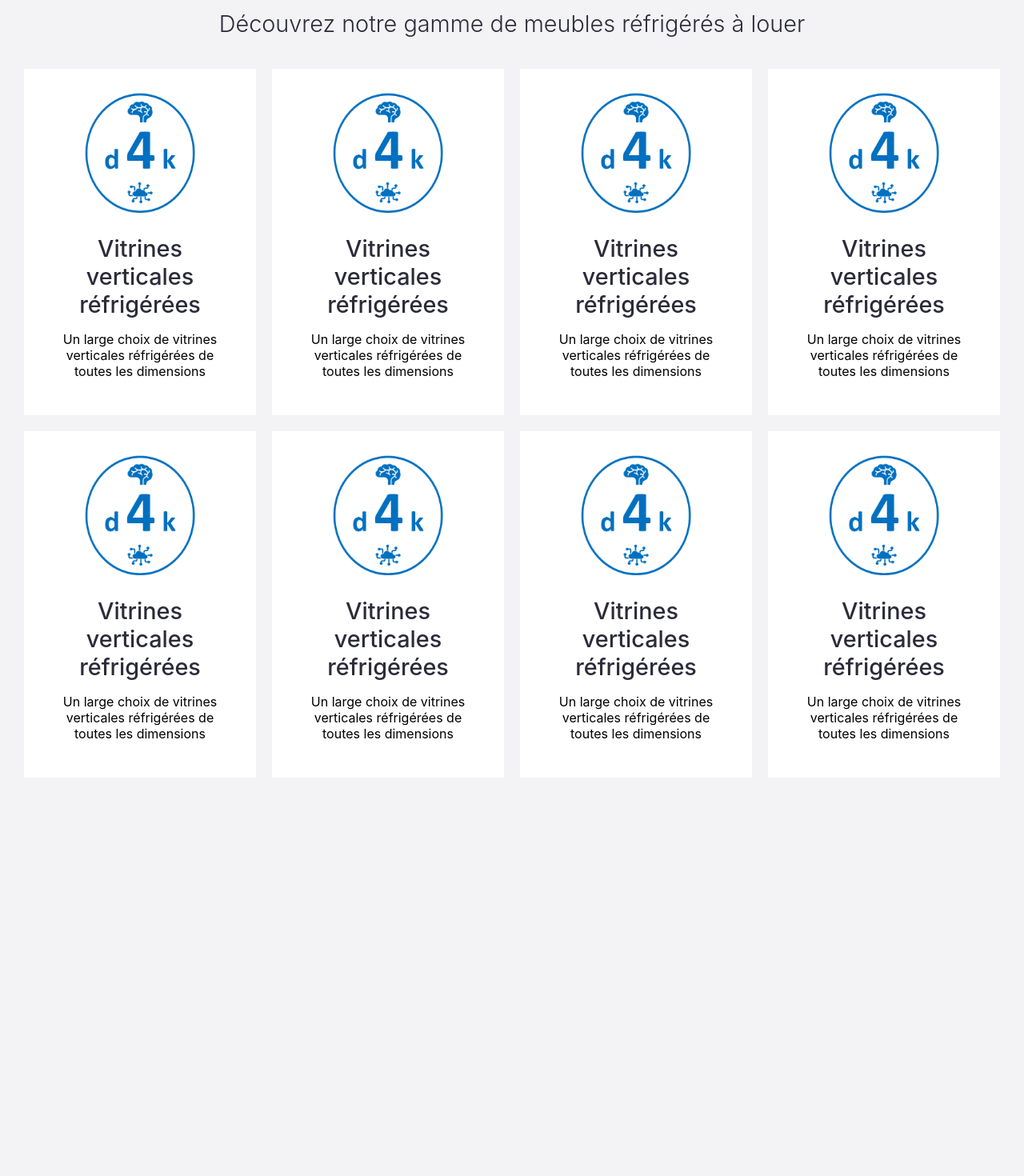
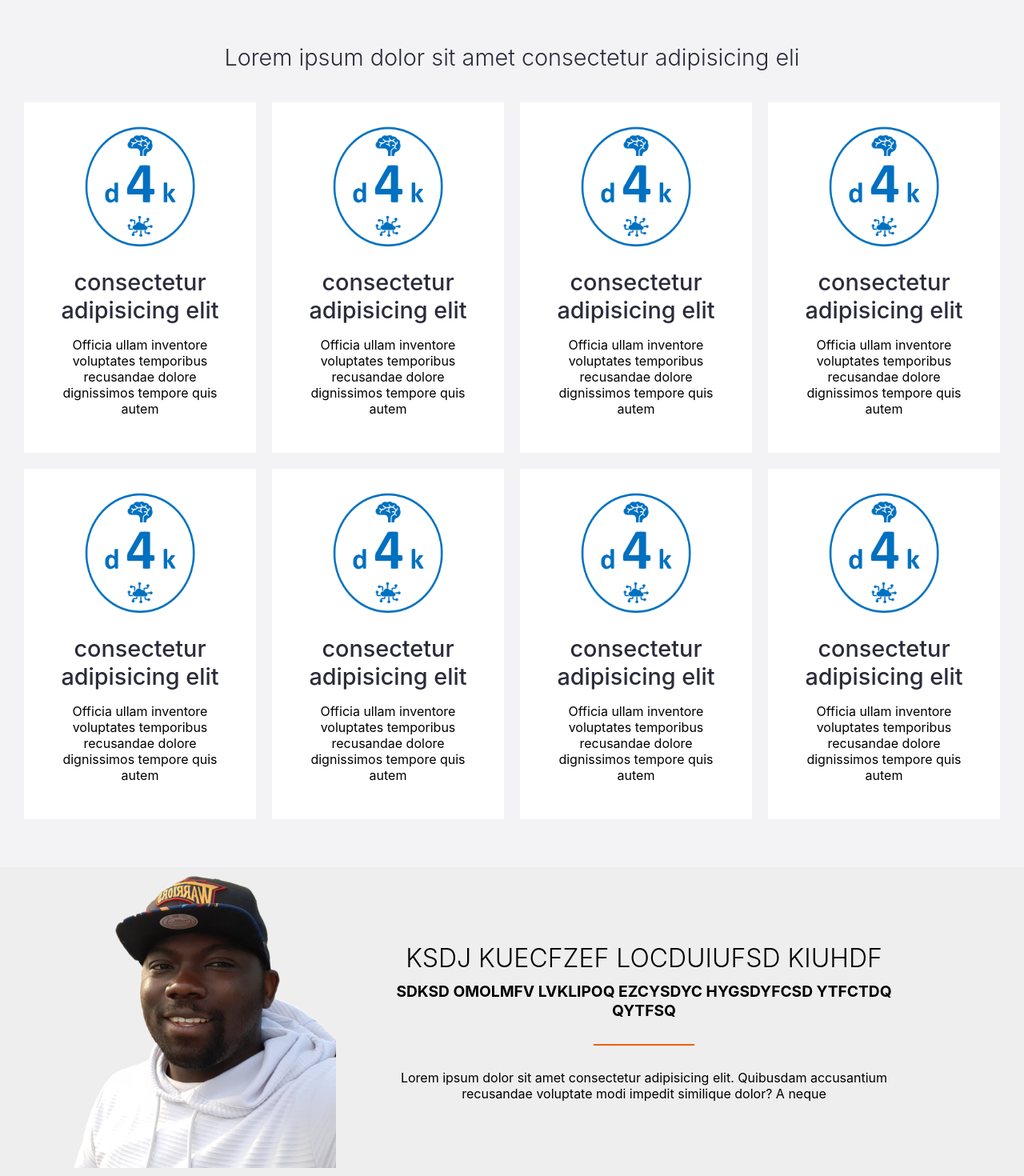
Before and after one commit to Ewoki-ebouele-ange/data4know-presentation, a React (Create React App) app: page / in a window 1280 px wide. Shown: the part 661-2131 px from the top of the page at 80% size. Before the commit the page ends 1663 px from the top, so only its background shows below. Built offline with nearby package versions, Linux system fonts and the light colour scheme.

Commit message:
Commit 06-08

```diff
--- a/src/components/Accueil/Accueil.css
+++ b/src/components/Accueil/Accueil.css
@@ -121,6 +121,50 @@
     color: #E66210;
 }
 
+.my_present{
+    display: flex;
+    padding: 10px 90px ;
+    background-color: rgb(238, 238, 238);
+    margin-top: 30px;
+    align-items: center;
+}
+
+.my_present img{
+    width: 30%;
+}
+
+.my_desc{
+    display: flex;
+    flex-direction: column;
+    padding: 70px;
+    text-align: center;
+    gap: 10px;
+    align-items: center;
+}
+
+.my_desc h1{
+    font-weight: 350;
+    margin: 0;
+}
+
+.my_desc h2{
+    margin: 0;
+    font-weight: 700;
+    font-size: 1.2rem;
+}
+
+.hr1{
+    display: block;
+    width: 20%;
+    background-color: #E66210;
+    height: 2px;
+    margin: 20px 0;
+}
+
+.my_desc p{
+    margin: 0;
+}
+
 @media(max-width:990px) {
     .location_meuble{
         flex-direction: column;
@@ -150,3 +194,21 @@
         width: 100%;
     }
 }
+
+@media(max-width:1080px) {
+    .my_present{
+        padding: 10px 10px ;
+    }
+    .my_desc{
+        padding: 40px;
+    }
+}
+
+@media(max-width:700px) {
+    .my_present{
+        flex-direction: column;
+    }
+    .my_present img{
+        width: 70%;
+    }
+}
--- a/src/components/Accueil/Accueil.jsx
+++ b/src/components/Accueil/Accueil.jsx
@@ -2,6 +2,7 @@ import React from "react";
 import './Accueil.css'
 import data4 from "../../Assets/low logo blue.png"
 import Img from "../../Assets/low logo blue.png"
+import Sergio from '../../Assets/sergio.png'
 
 export default function Accueil(){
 
@@ -11,81 +12,89 @@ export default function Accueil(){
             <div className="location_meuble">
                 <div className="location_desc">
                     <h1 className="frigorifiques">
-                        Location de meubles frigorifiques
+                        Lorem ipsum dolor sit amet consectetur adipisicing elit
                     </h1>
                     <p className="large">
-                        Un large choix de location de matériels réfrigérés récents disponibles en froid positif, en froid négatif ou en bi-température. <br /> <br />
-                        <a href="#">Bacs réfrigérés</a>, <a href="#">vitrines murales frigorifiques</a>, vitrines service arrière accompagnées de <a href="#">balances</a> et trancheurs spécialement conçus pour recevoir votre PLV afin de valoriser vos produits. <br /> <br />
-                        Notre métier : pourvoir à vos besoins ponctuels en froid. Notre force : la réactivité. France Gel est à votre écoute !
+                        Lorem ipsum dolor sit amet consectetur adipisicing elit. Beatae sequi voluptate inventore exercitationem sint voluptatibus labore officiis molestiae tempora expedita rem quas eveniet, eos alias quia assumenda. Culpa, rem quo? <br /> <br />
+                        <a href="#">sit amet consectetur </a>, <a href="#">Beatae sequi voluptate inventore</a>, vitrines service arrière accompagnées de <a href="#">exercitationem</a> et trancheurs spécialement conçus pour recevoir votre PLV afin de valoriser vos produits. <br /> <br />
+                        Lorem ipsum dolor sit, amet consectetur adipisicing elit. Officia ullam inventore voluptates temporibus recusandae dolore dignissimos tempore quis autem ad quod sed ab iusto, maiores deleniti magni. Quis, aliquam numquam?
                     </p>
-                    <span className="dem_devis">DEMANDE DE DEVIS EXPRESS</span>
+                    <span className="dem_devis">SKDYFIEFE LIZOFKZE LZIEHFZE</span>
                 </div>
                 <div className="image_acc">
                     <img src={data4} alt="image_face" />
                 </div>
             </div>
             <div className="decouverte">
-                <h2>Découvrez notre gamme de meubles réfrigérés à louer</h2>
+                <h2>Lorem ipsum dolor sit amet consectetur adipisicing eli</h2>
                 <div className="vitrines">
                     <div className="card_vit">
                             <img src={Img} alt="" />
                         <div className="desc_img">
-                            <h2>Vitrines verticales réfrigérées</h2>
-                            <p>Un large choix de vitrines verticales réfrigérées de toutes les dimensions</p>
+                            <h2>consectetur adipisicing elit</h2>
+                            <p>Officia ullam inventore voluptates temporibus recusandae dolore dignissimos tempore quis autem</p>
                         </div>
                     </div>
                     <div className="card_vit">
                             <img src={Img} alt="" />
                         <div className="desc_img">
-                            <h2>Vitrines verticales réfrigérées</h2>
-                            <p>Un large choix de vitrines verticales réfrigérées de toutes les dimensions</p>
+                            <h2>consectetur adipisicing elit</h2>
+                            <p>Officia ullam inventore voluptates temporibus recusandae dolore dignissimos tempore quis autem</p>
                         </div>
                     </div>
                     <div className="card_vit">
                             <img src={Img} alt="" />
                         <div className="desc_img">
-                            <h2>Vitrines verticales réfrigérées</h2>
-                            <p>Un large choix de vitrines verticales réfrigérées de toutes les dimensions</p>
+                            <h2>consectetur adipisicing elit</h2>
+                            <p>Officia ullam inventore voluptates temporibus recusandae dolore dignissimos tempore quis autem</p>
                         </div>
                     </div>
                     <div className="card_vit">
                             <img src={Img} alt="" />
                         <div className="desc_img">
-                            <h2>Vitrines verticales réfrigérées</h2>
-                            <p>Un large choix de vitrines verticales réfrigérées de toutes les dimensions</p>
+                            <h2>consectetur adipisicing elit</h2>
+                            <p>Officia ullam inventore voluptates temporibus recusandae dolore dignissimos tempore quis autem</p>
                         </div>
                     </div>
                     <div className="card_vit">
                             <img src={Img} alt="" />
                         <div className="desc_img">
-                            <h2>Vitrines verticales réfrigérées</h2>
-                            <p>Un large choix de vitrines verticales réfrigérées de toutes les dimensions</p>
+                            <h2>consectetur adipisicing elit</h2>
+                            <p>Officia ullam inventore voluptates temporibus recusandae dolore dignissimos tempore quis autem</p>
                         </div>
                     </div>
                     <div className="card_vit">
                             <img src={Img} alt="" />
                         <div className="desc_img">
-                            <h2>Vitrines verticales réfrigérées</h2>
-                            <p>Un large choix de vitrines verticales réfrigérées de toutes les dimensions</p>
+                            <h2>consectetur adipisicing elit</h2>
+                            <p>Officia ullam inventore voluptates temporibus recusandae dolore dignissimos tempore quis autem</p>
                         </div>
                     </div>
                     <div className="card_vit">
                             <img src={Img} alt="" />
                         <div className="desc_img">
-                            <h2>Vitrines verticales réfrigérées</h2>
-                            <p>Un large choix de vitrines verticales réfrigérées de toutes les dimensions</p>
+                            <h2>consectetur adipisicing elit</h2>
+                            <p>Officia ullam inventore voluptates temporibus recusandae dolore dignissimos tempore quis autem</p>
                         </div>
                     </div>
                     <div className="card_vit">
                             <img src={Img} alt="" />
                         <div className="desc_img">
-                            <h2>Vitrines verticales réfrigérées</h2>
-                            <p>Un large choix de vitrines verticales réfrigérées de toutes les dimensions</p>
+                            <h2>consectetur adipisicing elit</h2>
+                            <p>Officia ullam inventore voluptates temporibus recusandae dolore dignissimos tempore quis autem</p>
                         </div>
                     </div>
                 </div>
             </div>
-
+            <div className="my_present">
+                <img src={Sergio} alt="profil_image" />
+                <div className="my_desc">
+                    <h1>KSDJ KUECFZEF LOCDUIUFSD KIUHDF</h1>
+                    <h2>SDKSD OMOLMFV LVKLIPOQ EZCYSDYC HYGSDYFCSD YTFCTDQ QYTFSQ</h2>
+                    <span className="hr1"></span>
+                    <p>Lorem ipsum dolor sit amet consectetur adipisicing elit. Quibusdam accusantium recusandae voluptate modi impedit similique dolor? A neque</p>
+                </div>
+            </div>
         </div>
     )
 }
```
Also changed, not shown: src/Assets/sergio.png (added).
